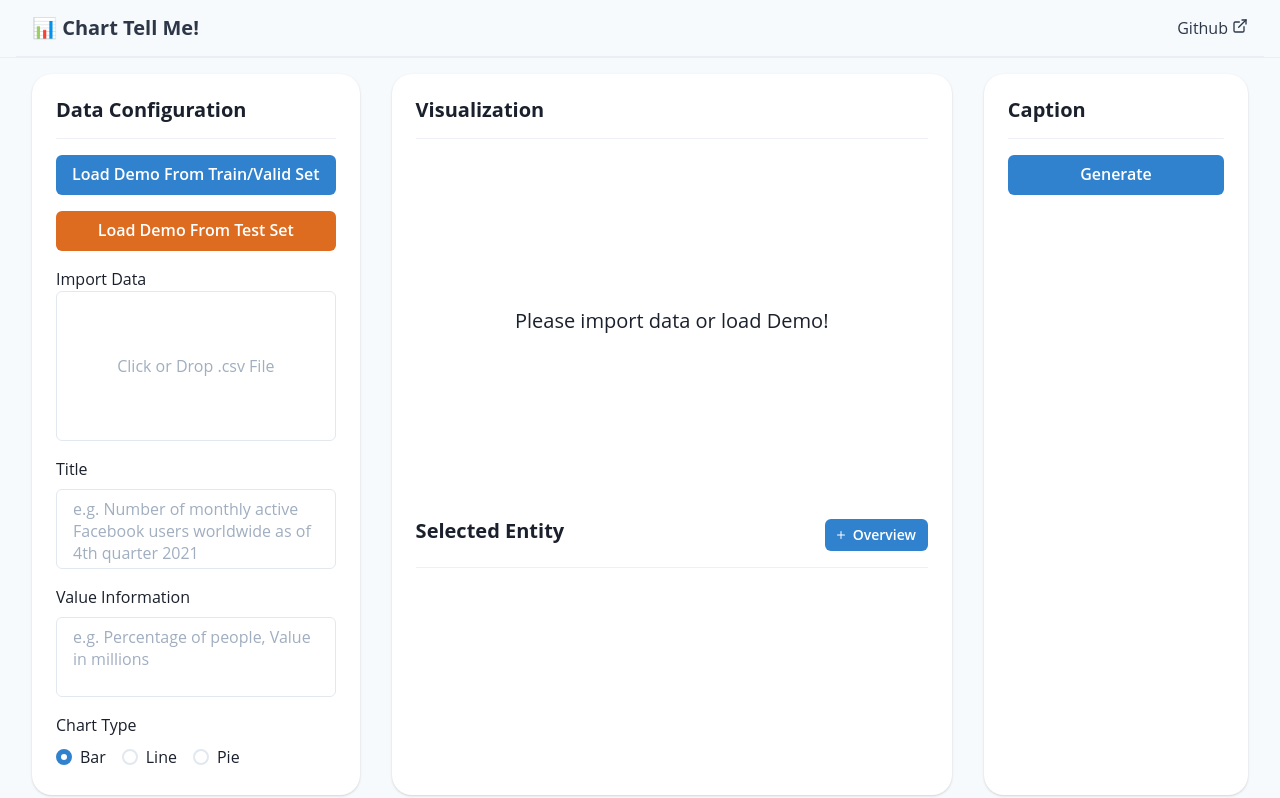
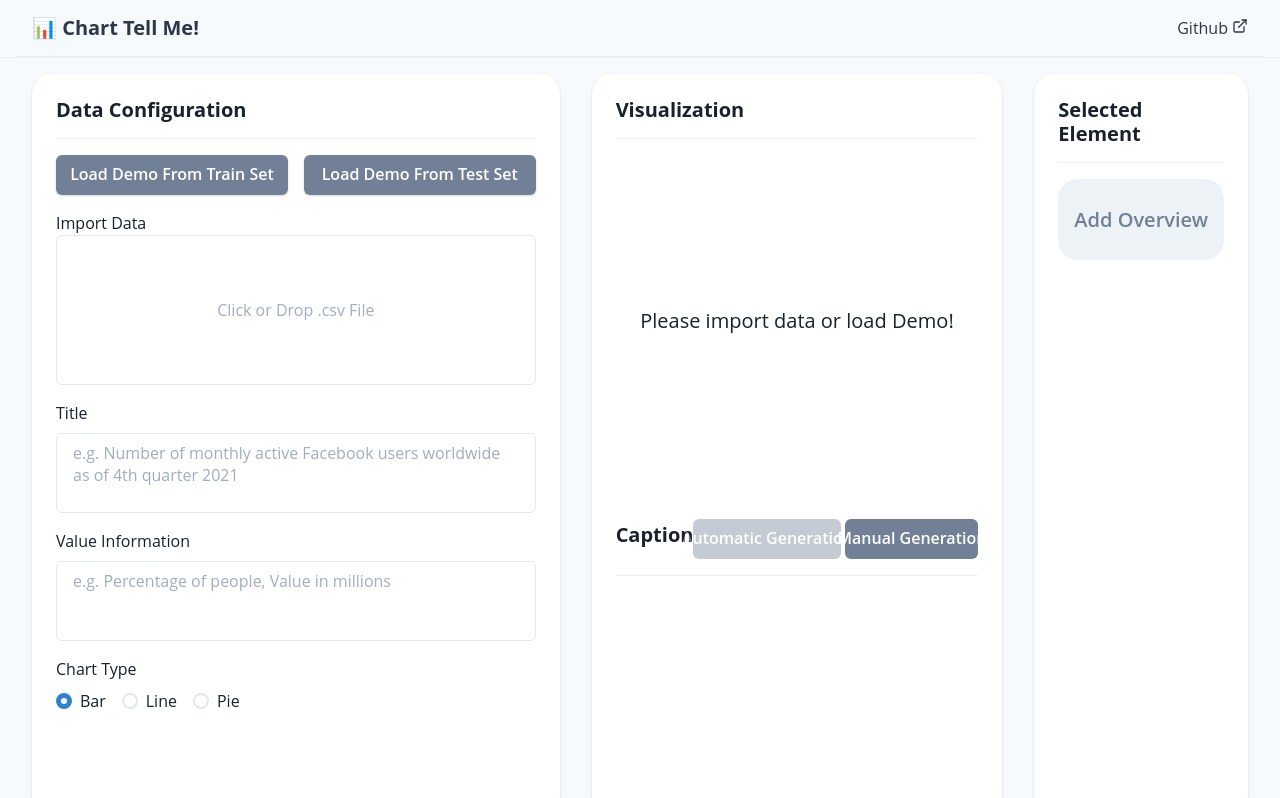
Before and after one commit to jiwnchoi/Intentable, a Next.js app: page / in a window 1280 px wide. Shown: the top 798 px of the page. Built offline with nearby package versions, Linux system fonts and the light colour scheme.

Commit message:
[ADD] User Selection Layout

```diff
--- a/src/Dashboard.tsx
+++ b/src/Dashboard.tsx
@@ -35,10 +35,10 @@ const Dashboard = () => (
                 colSpan={{ base: 1, lg: 2 }}
             >
                 <ChartRenderer minH={400} />
-                <EntitySelector minH={300} />
+                <CaptionEditor></CaptionEditor>
             </GridItem>
             <GridItem bg="white" boxShadow="base" borderRadius={20}>
-                <CaptionEditor></CaptionEditor>
+                <EntitySelector minH={300} />
             </GridItem>
         </Grid>
     </Container>
--- a/src/caption/CaptionEditor.tsx
+++ b/src/caption/CaptionEditor.tsx
@@ -7,10 +7,11 @@ import {
     Button,
     Flex,
     Text,
-} from "@chakra-ui/react";
-import axios from "axios";
-import { useEffect, useState } from "react";
-import { useRecoilState } from "recoil";
+    Spacer,
+} from "@chakra-ui/react"
+import axios from "axios"
+import { useEffect, useState } from "react"
+import { useRecoilState } from "recoil"
 import {
     userSelectionState,
     captionState,
@@ -18,56 +19,69 @@ import {
     tableValueInfoState,
     chartTypeState,
     tableDataState,
-} from "../../states";
-import { Element } from "../../types";
+} from "../../states"
+import { Element } from "../../types"
 
 const CaptionEditor = (props: any) => {
-    const [caption, setCaption] = useRecoilState(captionState);
-    const [userSelection, setUserSelection] =
-        useRecoilState(userSelectionState);
-    const [tableTitle, setTableTitle] = useRecoilState(tableTitleState);
-    const [tableValueInfo, setTableValueInfo] =
-        useRecoilState(tableValueInfoState);
-    const [chartType, setChartType] = useRecoilState(chartTypeState);
-    const [tableData, setTableData] = useRecoilState(tableDataState);
-    const [sourceSequence, setSourceSequence] = useState("");
+    const [caption, setCaption] = useRecoilState(captionState)
+    const [userSelection, setUserSelection] = useRecoilState(userSelectionState)
+    const [tableTitle, setTableTitle] = useRecoilState(tableTitleState)
+    const [tableValueInfo, setTableValueInfo] = useRecoilState(tableValueInfoState)
+    const [chartType, setChartType] = useRecoilState(chartTypeState)
+    const [tableData, setTableData] = useRecoilState(tableDataState)
+    const [sourceSequence, setSourceSequence] = useState("")
 
     const predict = async () => {
-        const get = await axios.get(
-            "http://localhost:5600/predict?caption=" + sourceSequence
-        );
-        let caption = get.data.predict;
-        setCaption(caption);
-    };
+        const get = await axios.get("http://localhost:5600/predict?caption=" + sourceSequence)
+        let caption = get.data.predict
+        setCaption(caption)
+    }
 
     useEffect(() => {
-        console.log(userSelection)
         let caption = `Generate: <chart_type>${chartType}</chart_type><title>${tableTitle}</title><value_info>${tableValueInfo}</value_info><selection>`
         caption += `${userSelection.map((item: Element) => item.get()).join("")}`
         caption += `</selection>`
-        caption = caption.replace("arc","pie")
+        caption = caption.replace("arc", "pie")
         console.log(caption)
-        setSourceSequence(caption);
-    }, [chartType, tableTitle, tableValueInfo, userSelection]);
+        setSourceSequence(caption)
+    }, [chartType, tableTitle, tableValueInfo, userSelection])
 
     useEffect(() => {
-        setCaption("");
+        setCaption("")
     }, [tableData])
 
     return (
         <Box p={6}>
             <VStack spacing={4} align="left">
-                <Heading fontSize="xl">Caption</Heading>
-
+                <Flex verticalAlign={"center"}>
+                    <Heading mt={1} fontSize="xl">Caption</Heading>
+                    <Spacer />
+                    <Button
+                        size={"md"}
+                        onClick={predict}
+                        bg={"gray.500"}
+                        color={"white"}
+                        variant="solid"
+                        mr={1}
+                        isDisabled={true}
+                    >
+                        Automatic Generation
+                    </Button>
+                    <Button
+                        size={"md"}
+                        onClick={predict}
+                        bg={"gray.500"}
+                        color={"white"}
+                        variant="solid"
+                    >
+                        Manual Generation
+                    </Button>
+                </Flex>
                 <Divider />
-                {/* <Box>{sourceSequence}</Box> */}
-                <Button onClick={predict} colorScheme="blue" variant="solid">
-                    Generate
-                </Button>
                 <Box minH={200}>{caption}</Box>
             </VStack>
         </Box>
-    );
-};
+    )
+}
 
-export default CaptionEditor;
+export default CaptionEditor
--- a/src/chart/ChartRenderer.tsx
+++ b/src/chart/ChartRenderer.tsx
@@ -18,7 +18,7 @@ const ChartRenderer = ({ minH }: any) => {
                 <Heading fontSize="xl">Visualization</Heading>
                 <Divider />
                 <Center>
-                    <Heading fontSize={"lg"}>{tableTitle}</Heading>
+                    <Heading fontSize={"xl"}>{tableTitle}</Heading>
                 </Center>
                 {tableData.length ? (
                     <ParentSize>
--- a/src/entitySelector/index.tsx
+++ b/src/entitySelector/index.tsx
@@ -1,12 +1,38 @@
-import { Box, Heading, VStack, Divider, Button, Flex, Spacer } from "@chakra-ui/react"
+import {
+    Box,
+    Heading,
+    VStack,
+    Divider,
+    Button,
+    Flex,
+    Spacer,
+    Alert,
+    AlertIcon,
+    AlertTitle,
+    HStack,
+} from "@chakra-ui/react"
 import { userSelectionState } from "../../states"
 import { useRecoilState } from "recoil"
 import SelectionList from "./list"
 import { Element } from "../../types"
 import { AddIcon } from "@chakra-ui/icons"
+import { useEffect, useState } from "react"
 
 export default function EntitySelector({ minH }: any) {
     const [userSelection, setUserSelection] = useRecoilState(userSelectionState)
+    const [isAlert, setIsAlert] = useState(false)
+
+    useEffect(() => {
+        const length = userSelection.filter((e) => e.type !== "overall").length
+        if (length > 3) {
+            setUserSelection(userSelection.slice(0, userSelection.length - 1))
+            setIsAlert(true)
+            setTimeout(() => {
+                setIsAlert(false)
+            }, 3000)
+        }
+    }, [userSelection])
+
     const includeOverall = () => {
         if (userSelection.length > 0 && userSelection[0].key === "overall") {
             setUserSelection(userSelection.filter((d) => d.key !== "overall"))
@@ -16,27 +42,44 @@ export default function EntitySelector({ minH }: any) {
         }
     }
 
+    const isOverallSelected = () => {
+        return userSelection.length > 0 && userSelection[0].key === "overall"
+    }
+
     return (
         <Box p={6} minH={minH}>
-            <Flex justifyContent={"space-between"} mb={4}>
-                <Heading fontSize="xl">Selected Entity</Heading>
+            <Heading fontSize="xl" mb={4}>
+                Selected Element
+            </Heading>
             <Spacer />
 
+            <Divider mb={4} />
             <Button
-                    leftIcon={<AddIcon w={2} h={2} />}
-                    size="sm"
-                    colorScheme="blue"
-                    variant="solid"
+                // leftIcon={<AddIcon w={4} h={4} />}
+                bg={isOverallSelected() ? "gray.500" : "gray.100"}
+                color={isOverallSelected() ? "gray.100" : "gray.500"}
+                fontSize={"xl"}
                 onClick={includeOverall}
+                w="full"
+                borderRadius={20}
+                minH={81}
+                mb={4}
             >
-                    Overview
+                {isOverallSelected() ? "Overview" : "Add Overview"}
             </Button>
-            </Flex>
-
-            <Divider />
-            {userSelection.map((selection, index) => (
+            {isAlert ? (
+                <Alert status="error" mb={4}>
+                    <AlertIcon />
+                    <AlertTitle mr={2}>You can select up to three elements!</AlertTitle>
+                </Alert>
+            ) : null}
+            <VStack>
+                {userSelection
+                    .filter((d) => d.type !== "overall")
+                    .map((selection, index) => (
                         <SelectionList selection={selection} />
                     ))}
+            </VStack>
         </Box>
     )
 }
--- a/src/entitySelector/list.tsx
+++ b/src/entitySelector/list.tsx
@@ -1,13 +1,67 @@
-import { Box, FormControl, FormLabel, Heading, Switch, Text } from "@chakra-ui/react"
+import {
+    Box,
+    Center,
+    Divider,
+    FormControl,
+    FormLabel,
+    Heading,
+    Switch,
+    Text,
+    VStack,
+    Flex,
+    Spacer,
+} from "@chakra-ui/react"
 import { Element } from "../../types"
+import { schemeCategory10 as color } from "d3-scale-chromatic"
+import { useRecoilState } from "recoil"
+import { tableDataState, userSelectionState } from "../../states"
+import { scaleOrdinal } from "@visx/scale"
 
 export default function SelectionList({ selection }: { selection: Element }) {
+    const [tableData, setTableData] = useRecoilState(tableDataState)
+    const [userSelection, setUserSelection] = useRecoilState(userSelectionState)
+    const keys = Object.keys(tableData[0]).filter((k) => k !== "characteristic")
+
+    const ordinalColorScale = scaleOrdinal({
+        domain: keys,
+        range: [...color],
+    })
+
     return (
-        <>
-            <Heading fontSize={"lg"}>{selection.value}</Heading>
-            <Text>{selection.row}</Text>
-            <Text>{selection.column}</Text>
-            <Text>{selection.feature}</Text>
-        </>
+        <VStack
+            justifyContent={"space-between"}
+            shadow="base"
+            borderRadius={20}
+            minH={50}
+            pt={4}
+            pb={2}
+            px={6}
+            color={"white"}
+            bg={ordinalColorScale(selection.column)}
+            w="full"
+            onClick={() => {
+                const newSelection = userSelection.filter((e) => e.key !== selection.key)
+                setUserSelection(newSelection)
+            }}
+        >
+            <Flex w="full" justifyContent={"space-between"}>
+                <Box>
+                    <Text fontSize={"md"}>
+                        {selection.column !== "value" ? selection.column : ""} {selection.row}
+                    </Text>
+                </Box>
+                <Spacer />
+                <Box>
+                    <Heading fontSize={"md"}>{selection.feature}</Heading>
+                </Box>
+            </Flex>
+
+            <Divider />
+            <Heading fontSize={"2xl"}>{selection.value}</Heading>
+        </VStack>
+
+        // <>
+
+        // </>
     )
 }
--- a/src/table/TableConfigureation.tsx
+++ b/src/table/TableConfigureation.tsx
@@ -16,8 +16,11 @@ import {
     Center,
     Button,
     Textarea,
+    Flex,
+    Spacer,
 } from "@chakra-ui/react"
 import axios from "axios"
+import { gray } from "d3-color"
 
 import { useEffect, useState } from "react"
 import { useRecoilState } from "recoil"
@@ -104,22 +107,34 @@ const TableConfigureation = () => {
             <VStack spacing={4} align="left">
                 <Heading fontSize="xl">Data Configuration</Heading>
                 <Divider />
+                <Flex w="full">
                     <Button
-                    colorScheme="blue"
+                        mr={2}
+                        w="full"
+                        bg="gray.500"
+                        color="white"
                         onClick={() => {
                             handleFetch("get_from_train_set")
                         }}
                         variant="solid"
+                        shadow={"base"}
                     >
-                    Load Demo From Train/Valid Set
+                        Load Demo From Train Set
                     </Button>
+                    <Spacer />
                     <Button
-                    colorScheme="orange"
+                        ml={2}
+                        w="full"
+                        bg="gray.500"
+                        color="white"
+                        shadow={"base"}
                         onClick={() => handleFetch("get_from_test_set")}
                         variant="solid"
                     >
                         Load Demo From Test Set
                     </Button>
+                </Flex>
+
                 <Box>
                     <Text>Import Data</Text>
                     <Center minH="150px" border="1px" borderColor="gray.200" borderRadius="md">
```
Lines whose indentation alone changed are shown as unchanged.
